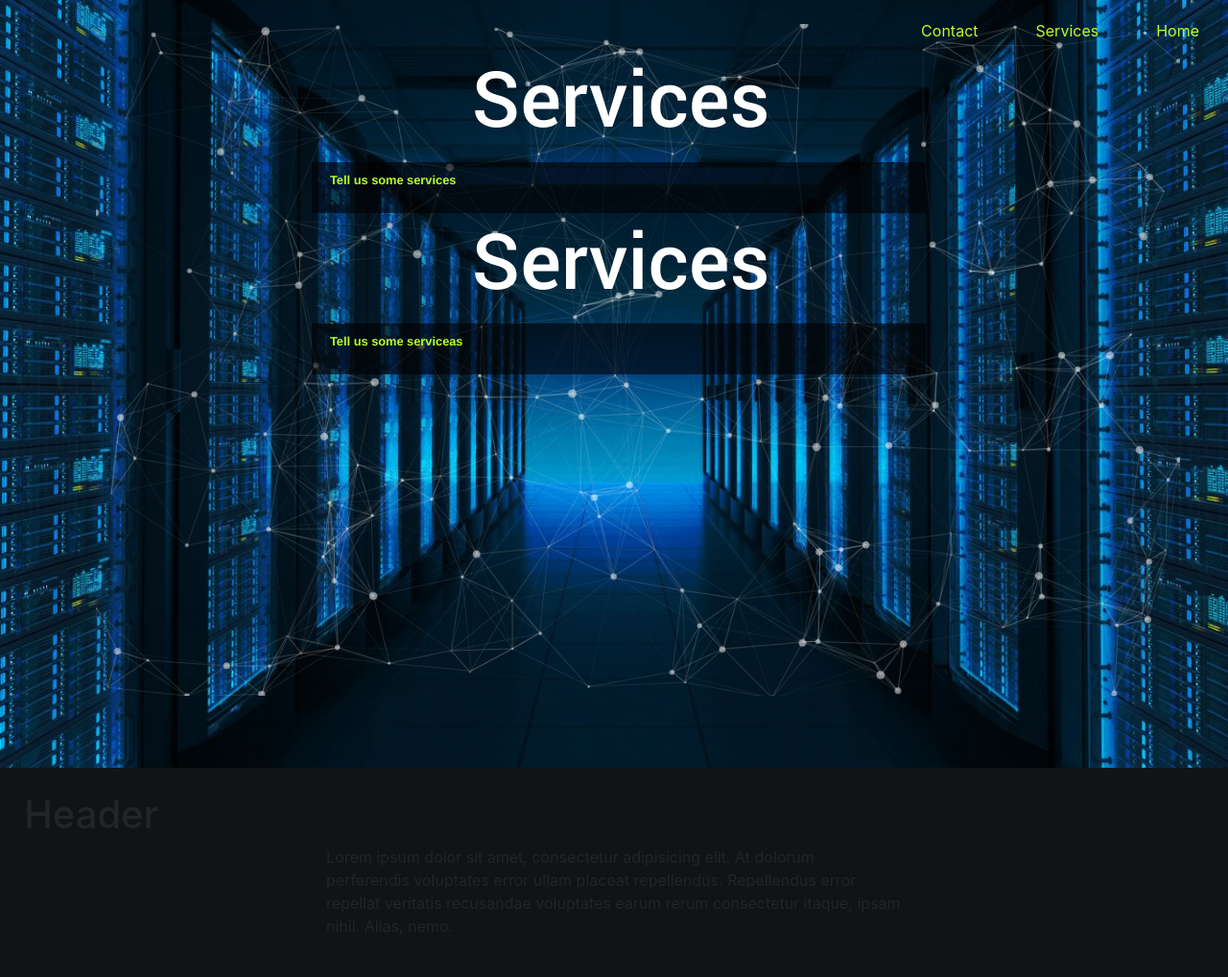
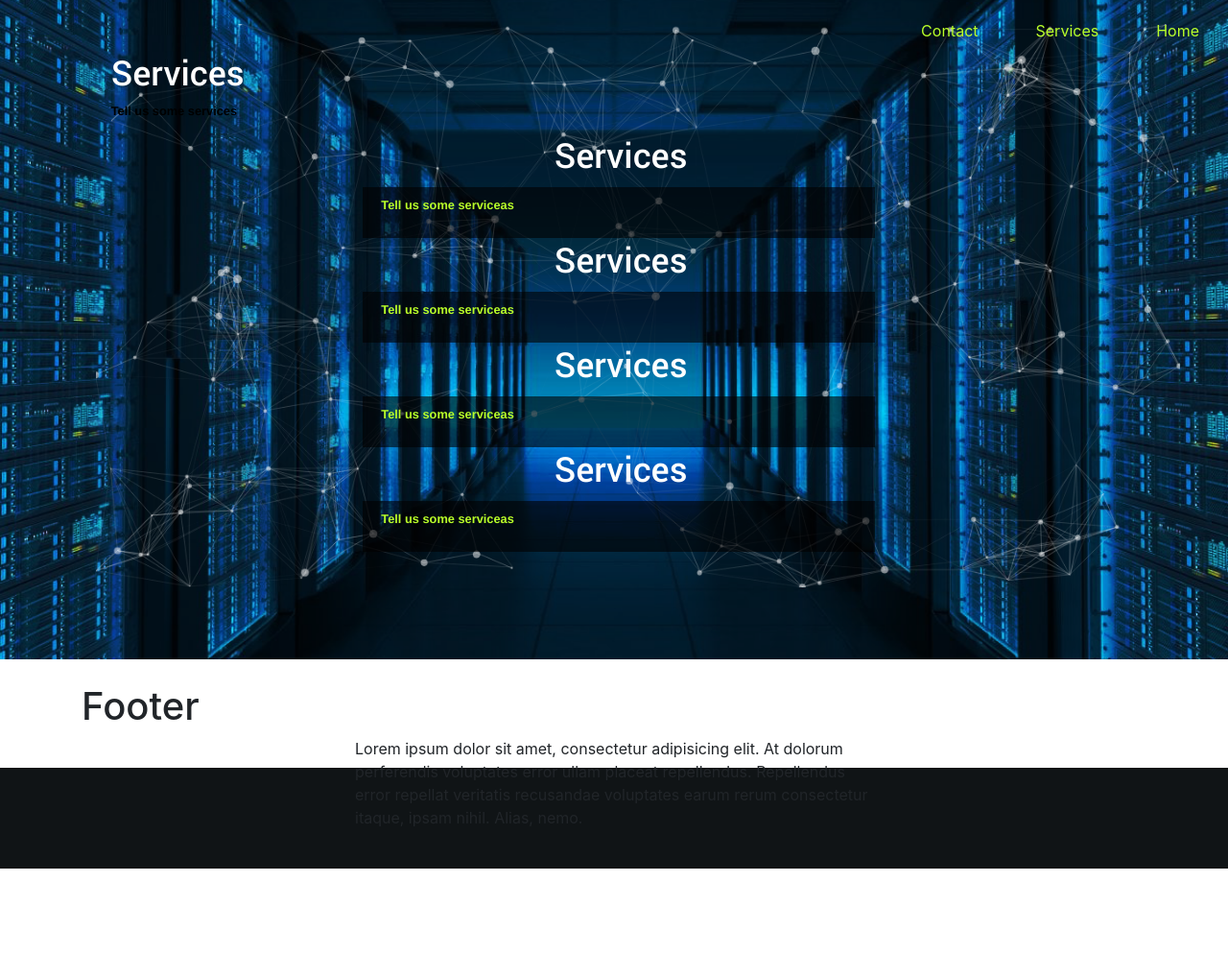
Before and after one commit to Ryangendel/coball, a Flask app: page /Services in a window 1280 px wide. Shown: the whole page at 96% size. After the commit the page ends 905 px from the top, so only its background shows below. Run offline with Flask 2, Linux system fonts and the light colour scheme; some libraries are stand-ins or nearby versions.

Commit message:
Still has issues but is cleaner

```diff
--- a/static/css/style.css
+++ b/static/css/style.css
@@ -2,7 +2,7 @@
    HTML5 CSS Reset Minified - Eric Meyer
    ========================================================================== */
 
-html,body,div,span,object,iframe,h1,h2,h3,h4,h5,h6,p,blockquote,pre,abbr,address,cite,code,del,dfn,em,img,ins,kbd,q,samp,small,strong,sub,sup,var,b,i,dl,dt,dd,ol,ul,li,fieldset,form,label,legend,table,caption,tbody,tfoot,thead,tr,th,td,article,aside,canvas,details,figcaption,figure,footer,header,hgroup,menu,nav,section,summary,time,mark,audio,video{margin:0;padding:0;border:0;outline:0;font-size:100%;vertical-align:baseline;background:transparent}
+/* html,body,div,span,object,iframe,h1,h2,h3,h4,h5,h6,p,blockquote,pre,abbr,address,cite,code,del,dfn,em,img,ins,kbd,q,samp,small,strong,sub,sup,var,b,i,dl,dt,dd,ol,ul,li,fieldset,form,label,legend,table,caption,tbody,tfoot,thead,tr,th,td,article,aside,canvas,details,figcaption,figure,footer,header,hgroup,menu,nav,section,summary,time,mark,audio,video{margin:0;padding:0;border:0;outline:0;font-size:100%;vertical-align:baseline;background:transparent}
 body{line-height:1}
 article,aside,details,figcaption,figure,footer,header,hgroup,menu,nav,section{display:block}
 nav ul{list-style:none}
@@ -15,7 +15,7 @@
 table{border-collapse:collapse;border-spacing:0}
 hr{display:block;height:1px;border:0;border-top:1px solid #ccc;margin:1em 0;padding:0}
 input,select{vertical-align:middle}
-li{list-style:none}
+li{list-style:none} */
 
 
 /* =============================================================================
@@ -133,6 +133,8 @@
   height: auto;
   font-size:1em;
   line-height: 1.8em;
+  /* text-align: center;
+  display: inline-block; */
 }
 
 .spacerAbove{
@@ -141,7 +143,7 @@
 
 .mainContent{
   color:white;
-  font-size: 7em;
+  /* font-size: 7em; */
   font-family: 'Yantramanav', sans-serif;
   text-align: center;
   /* margin-top:14% */
--- a/templates/services.html
+++ b/templates/services.html
@@ -32,13 +32,19 @@
     <a href="/Services">Services</a>
     <a href="/Contact">Contact</a>
   </div>
-
+<main>
   <div id="particles-js">
 
 
     <div class="count-particles">
-        <div class="container-fluid">
+        <div class="container-fluid col-sm-10 colCentered">
           <div class="row spacerAbove"></div>
+          <div class="row">
+              <h1 class="mainContent">Services</h1>
+          </div>
+          <div class="row">
+              <p>Tell us some services</p>
+          </div>
             <div class="row">
               <div class="col-sm-10 colCentered">
                 <h1 class="mainContent">Services</h1>
@@ -46,7 +52,27 @@
             </div>
             <div class="row">
               <div class="col-sm-6 colCentered landingpageContent">
-              <p>Tell us some services</p>
+                <p>Tell us some serviceas</p>
+              </div>
+            </div>
+            <div class="row">
+                <div class="col-sm-10 colCentered">
+                  <h1 class="mainContent">Services</h1>
+                </div>
+              </div>
+              <div class="row">
+                <div class="col-sm-6 colCentered landingpageContent">
+                  <p>Tell us some serviceas</p>
+                </div>
+              </div>
+              <div class="row">
+                <div class="col-sm-10 colCentered">
+                  <h1 class="mainContent">Services</h1>
+                </div>
+              </div>
+              <div class="row">
+                <div class="col-sm-6 colCentered landingpageContent">
+                  <p>Tell us some serviceas</p>
                 </div>
               </div>
               <div class="row">
@@ -62,22 +88,20 @@
           </div>
       </div>
   </div>
-
-  <footer class="panel" style='padding: 25px;'>
+</main>
+  <footer class="footer" style='padding: 25px;'>
+    <div class="container">
         <div class="row">
           <div class="col-sm-12">
-        <h1>Header</h1>
+            <h1>Footer</h1>
           </div>
         </div>
         <div class="row">
-      <div class="col-sm-3">
-      </div>
-      <div class="col-sm-6">
+          <div class="col-sm-6 colCentered">
             <p>Lorem ipsum dolor sit amet, consectetur adipisicing elit. At dolorum perferendis voluptates error ullam
               placeat repellendus. Repellendus error repellat veritatis recusandae voluptates earum rerum consectetur
               itaque, ipsam nihil. Alias, nemo.</p>
           </div>
-      <div class="col-sm-3">
         </div>
     </div>
   </footer>
```
Also changed, not shown: templates/contact.html (+4 -11 lines), templates/index.html (+4 -14 lines). Lines whose indentation alone changed are shown as unchanged.
